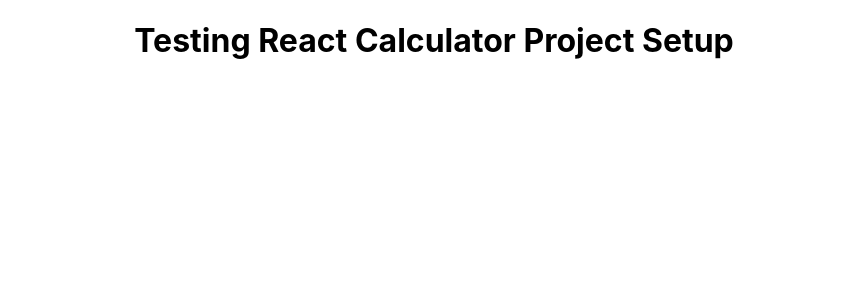
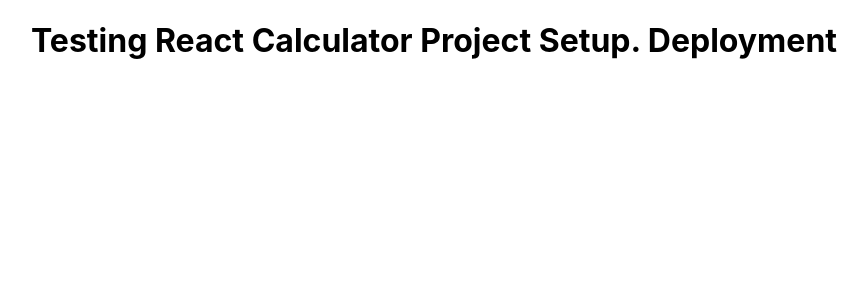
Before and after one commit to Zubenna/calculator-react, a React (Create React App) app: page / in a window 1280 px wide. Shown: the top 300 px of the page, without its empty margins (206-1074 px from the left). Built offline with nearby package versions, Linux system fonts and the light colour scheme.

Commit message:
Adding Feature branch

```diff
--- a/src/App.js
+++ b/src/App.js
@@ -3,7 +3,7 @@
 function App() {
   return (
     <div className="App">
-      <h1>Testing React Calculator Project Setup</h1>
+      <h1>Testing React Calculator Project Setup. Deployment</h1>
     </div>
   );
 }
```
